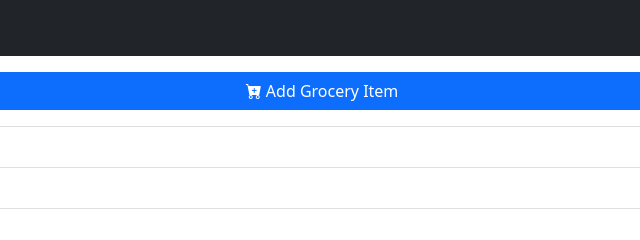
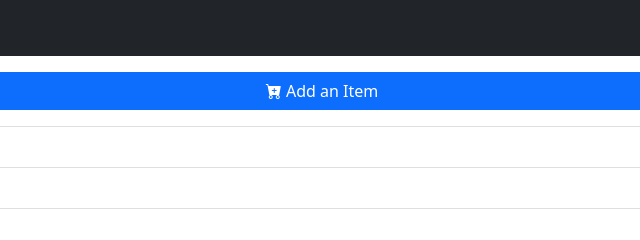
Before and after one commit to aryaindratanaya/The-Groceries, a website: page index.html in a window 1280 px wide. Shown: the top 240 px of the page, 318-958 px from the left. Drawn offline with nearby package versions, Linux system fonts and the light colour scheme; some packages are replaced by stand-ins of ours.

Commit message:
Use anchor tag in addGroceryBtn

```diff
--- a/features/add-grocery-btn/addGroceryBtn.template.html
+++ b/features/add-grocery-btn/addGroceryBtn.template.html
@@ -1,5 +1,5 @@
 <div class="d-grid mb-3">
-  <button class="btn btn-primary" type="button">
-    <i class="bi bi-cart-plus-fill"></i> Add Grocery Item
-  </button>
+  <a href="#!/add-an-item" class="btn btn-primary" role="button">
+    <i class="bi bi-cart-plus-fill"></i> Add an Item
+  </a>
 </div>
```
